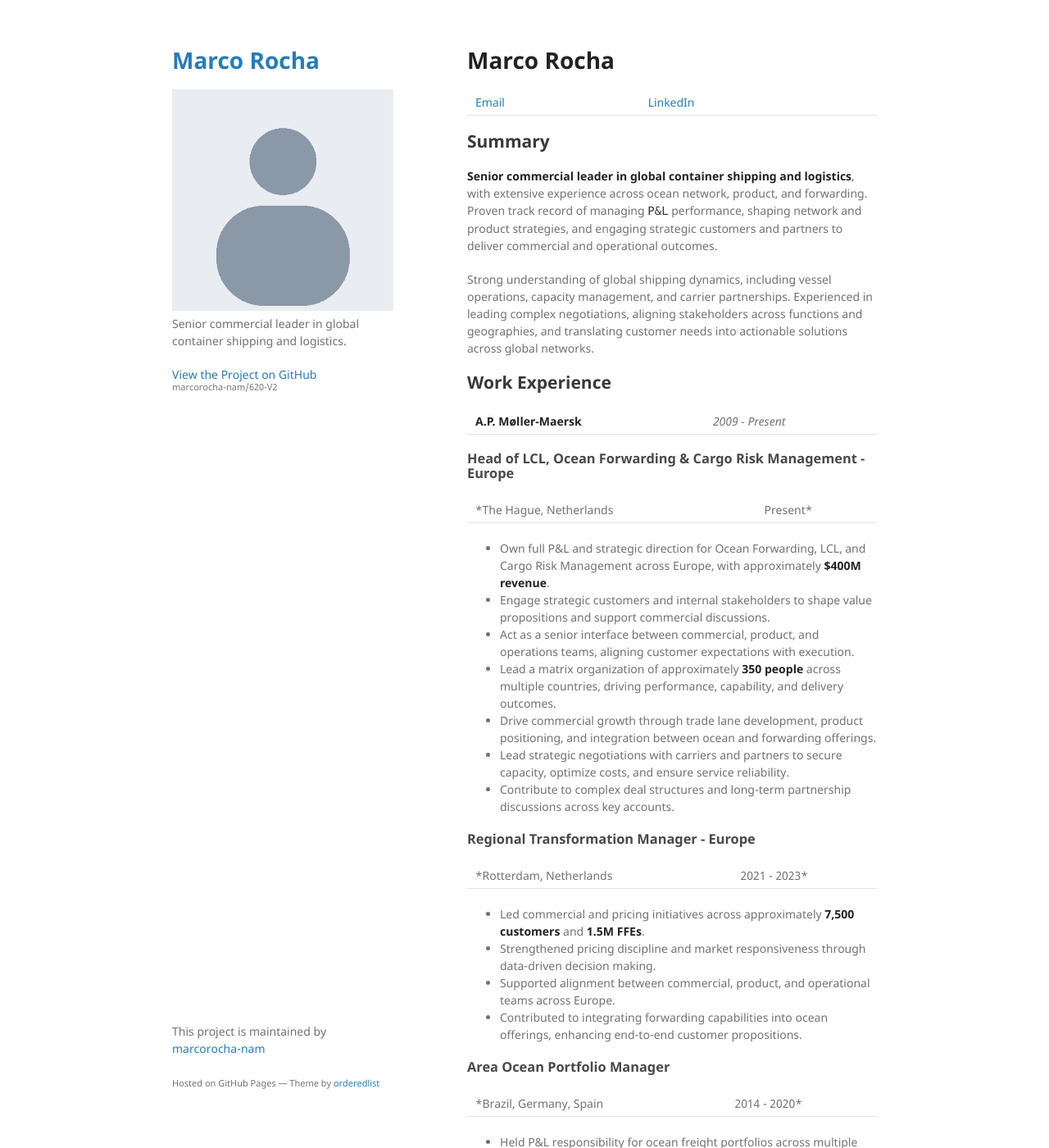
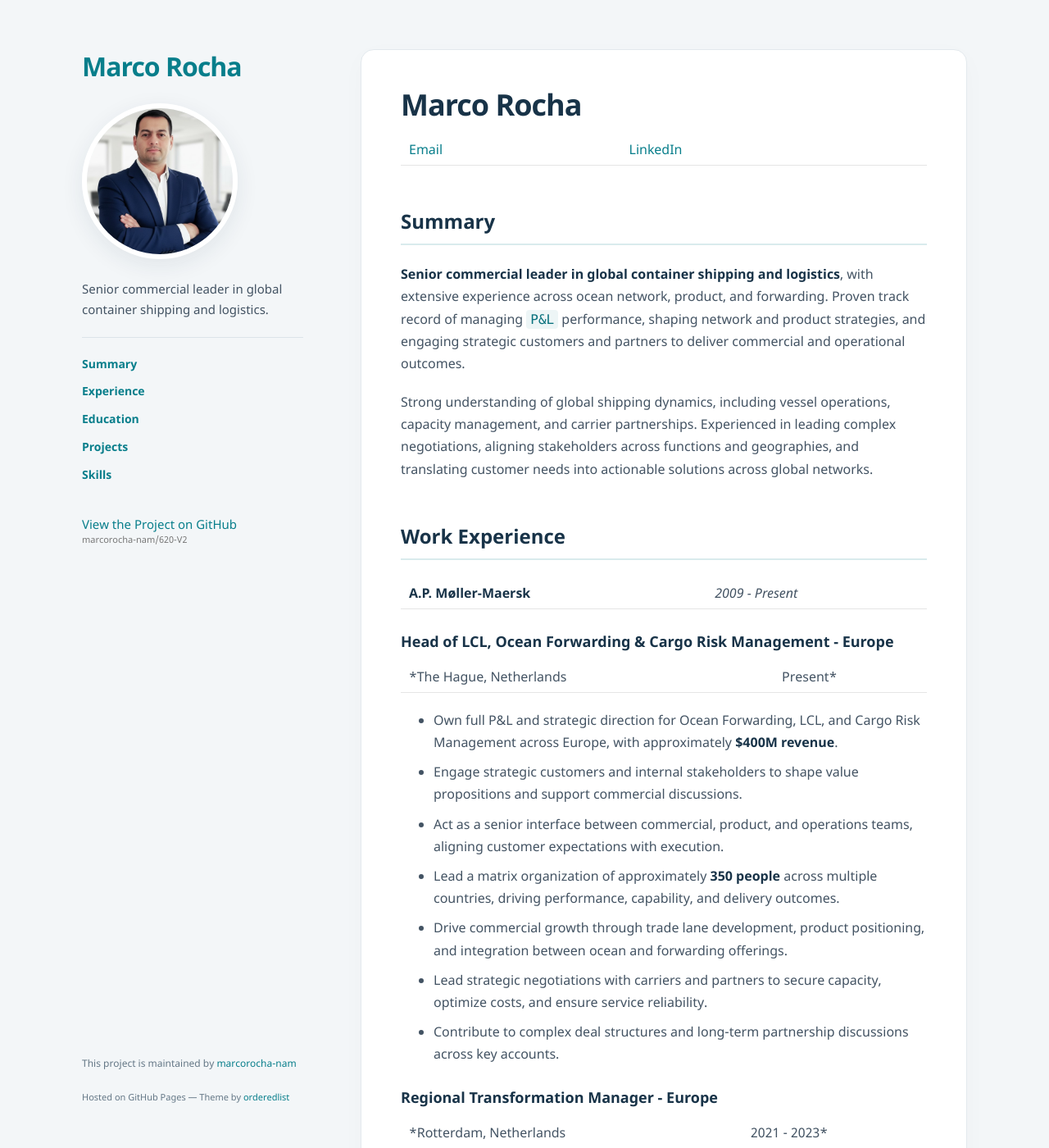
Before and after one commit to marcorocha-nam/620-V2, a Jekyll site: the page built from index.md, in a window 1280 px wide and 1400 px high. Shown: the whole window at 82% size. Built offline with Jekyll 4.4.1, drawn with Linux system fonts in a browser that asks for light colours; our own code applies the rules of GitHub Pages for plain Markdown files.

Commit message:
Fix Pages base path and refine Minimal portfolio with portrait

```diff
--- a/_config.yml
+++ b/_config.yml
@@ -2,7 +2,7 @@ title: Marco Rocha
 description: Senior commercial leader in global container shipping and logistics.
 logo: /assets/img/logo.png
 show_downloads: false
-baseurl: /practice-portfolioV2
+baseurl: /620-V2
 url: https://marcorocha-nam.github.io
 theme: jekyll-theme-minimal
 plugins:
--- a/_layouts/default.html
+++ b/_layouts/default.html
@@ -6,7 +6,8 @@
     <meta name="viewport" content="width=device-width, initial-scale=1">
 
 {% seo %}
-    <link rel="stylesheet" href="{{ "/assets/css/style.css?v=" | append: site.github.build_revision | relative_url }}">
+    <link rel="stylesheet" href="{{ "/assets/css/style.css" | relative_url }}">
+    <link rel="stylesheet" href="{{ "/assets/css/portfolio.css" | relative_url }}">
     <!--[if lt IE 9]>
     <script src="https://cdnjs.cloudflare.com/ajax/libs/html5shiv/3.7.3/html5shiv.min.js"></script>
     <![endif]-->
@@ -15,13 +16,20 @@
   <body>
     <div class="wrapper">
       <header>
-        <h1><a href="{{ "/" | absolute_url }}">{{ site.title | default: site.github.repository_name }}</a></h1>
+        <h1><a href="{{ "/" | relative_url }}">{{ site.title | default: site.github.repository_name }}</a></h1>
 
         {% if site.logo %}
-          <img src="{{site.logo | relative_url}}" alt="Logo" />
+          <img class="portrait" src="{{ site.logo | relative_url }}" alt="{{ site.title }} portrait" />
         {% endif %}
 
         <p>{{ site.description | default: site.github.project_tagline }}</p>
+        <nav aria-label="Resume sections">
+          <a href="#summary">Summary</a>
+          <a href="#work-experience">Experience</a>
+          <a href="#education">Education</a>
+          <a href="#projects">Projects</a>
+          <a href="#skills">Skills</a>
+        </nav>
 
         {% if site.github.is_project_page %}
         <p class="view"><a href="{{ site.github.repository_url }}">View the Project on GitHub <small>{{ site.github.repository_nwo }}</small></a></p>
--- /dev/null
+++ b/assets/css/portfolio.css
@@ -0,0 +1,27 @@
+/* Presentation refinements for the GitHub Pages Minimal theme. */
+:root { color-scheme: light; --ink: #183348; --accent: #087e8b; }
+* { box-sizing: border-box; }
+html { scroll-behavior: smooth; }
+body { margin: 0; background: #f3f6f8; color: #435363; font: 16px/1.7 "Noto Sans", Arial, sans-serif; padding: 60px 32px; }
+.wrapper { width: 1080px; max-width: 100%; margin: auto; }
+header { width: 270px; position: fixed; float: left; }
+header h1 { margin: 0 0 24px; font-size: 32px; letter-spacing: -1px; }
+h1, h2, h3 { color: var(--ink); line-height: 1.3; }
+a { color: var(--accent); text-decoration: none; }
+a:hover { text-decoration: underline; }
+header .portrait { display: block; width: 190px; height: 190px; object-fit: cover; border-radius: 50%; border: 6px solid white; box-shadow: 0 8px 28px #18334815; margin: 0 0 24px; }
+header p { font-size: 15px; }
+nav { display: flex; flex-direction: column; gap: 10px; padding: 20px 0; margin: 16px 0; border-top: 1px solid #dce4e9; }
+nav a { font-size: 14px; font-weight: 700; }
+section { float: right; width: 740px; max-width: 100%; background: white; padding: 44px 48px; border: 1px solid #e3e9ed; border-radius: 16px; box-shadow: 0 8px 30px #18334806; }
+section > h1 { font-size: 36px; letter-spacing: -1px; margin: 0 0 12px; }
+section h2 { font-size: 24px; padding: 18px 0 12px; margin: 34px 0 22px; border-bottom: 2px solid #d9ebed; scroll-margin-top: 24px; }
+section h3 { font-size: 18px; margin: 28px 0 12px; }
+strong { color: var(--ink); }
+p, ul, ol { margin: 0 0 20px; }
+li { margin-bottom: 9px; }
+code { background: #edf5f6; color: #08717d; border-radius: 4px; padding: 2px 5px; }
+footer { width: 270px; position: fixed; bottom: 32px; font-size: 12px; color: #647786; }
+@media (max-width: 1100px) { .wrapper { width: 940px; } header, footer { width: 230px; } section { width: calc(100% - 280px); padding: 32px; } }
+@media (max-width: 800px) { body { padding: 28px 16px; } header, section, footer { position: static; float: none; width: 100%; } header { text-align: center; } header .portrait { margin: 0 auto 20px; width: 160px; height: 160px; } header p { max-width: 420px; margin: 0 auto 16px; } nav { flex-direction: row; flex-wrap: wrap; justify-content: center; gap: 12px 20px; } section { padding: 28px 24px; } section > h1 { font-size: 30px; } footer { padding-top: 24px; text-align: center; } }
+@media print { body { background: white; padding: 0; } nav, footer { display: none; } header, section { position: static; float: none; width: 100%; } header .portrait { width: 90px; height: 90px; } section { border: 0; box-shadow: none; padding: 0; } }
```
Also changed, not shown: README.md, assets/img/logo.png.
